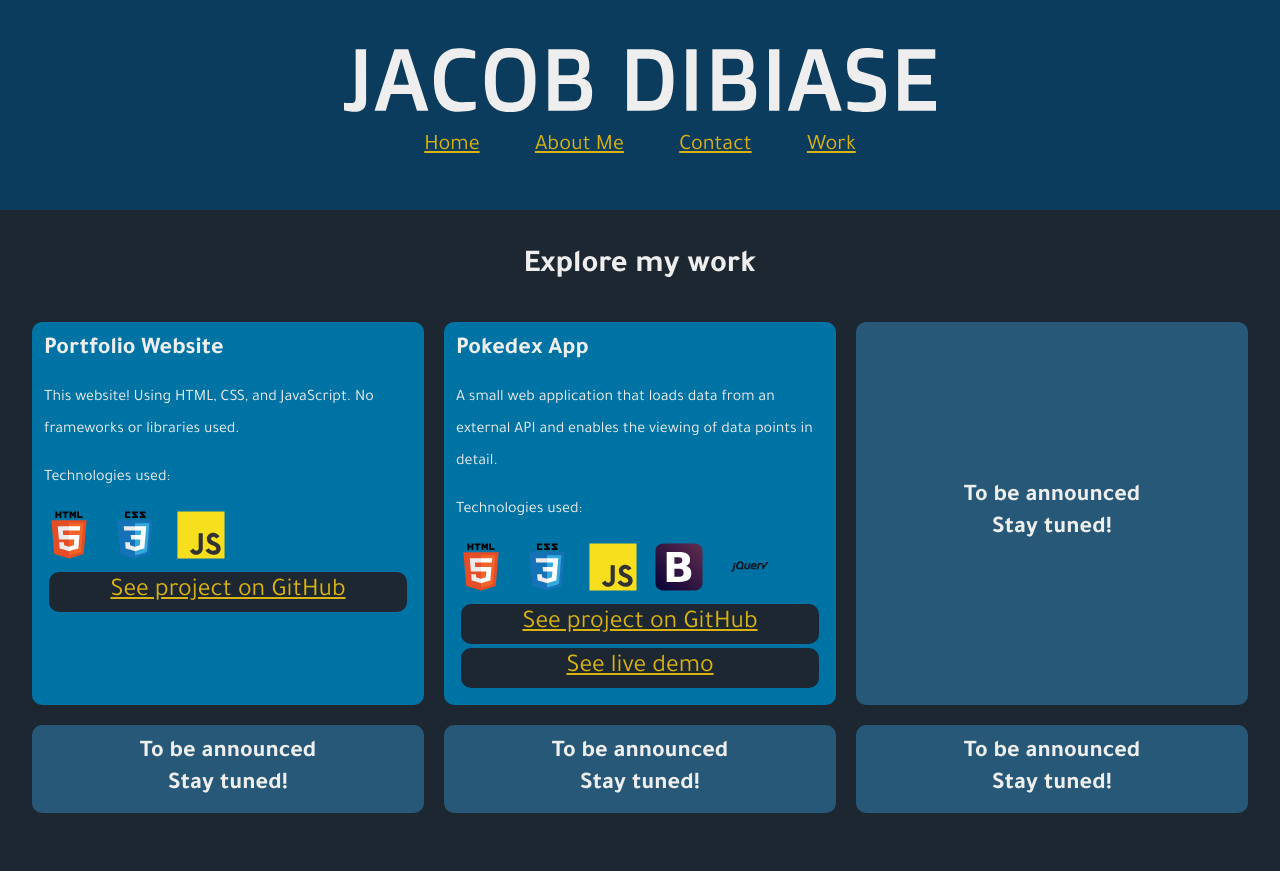
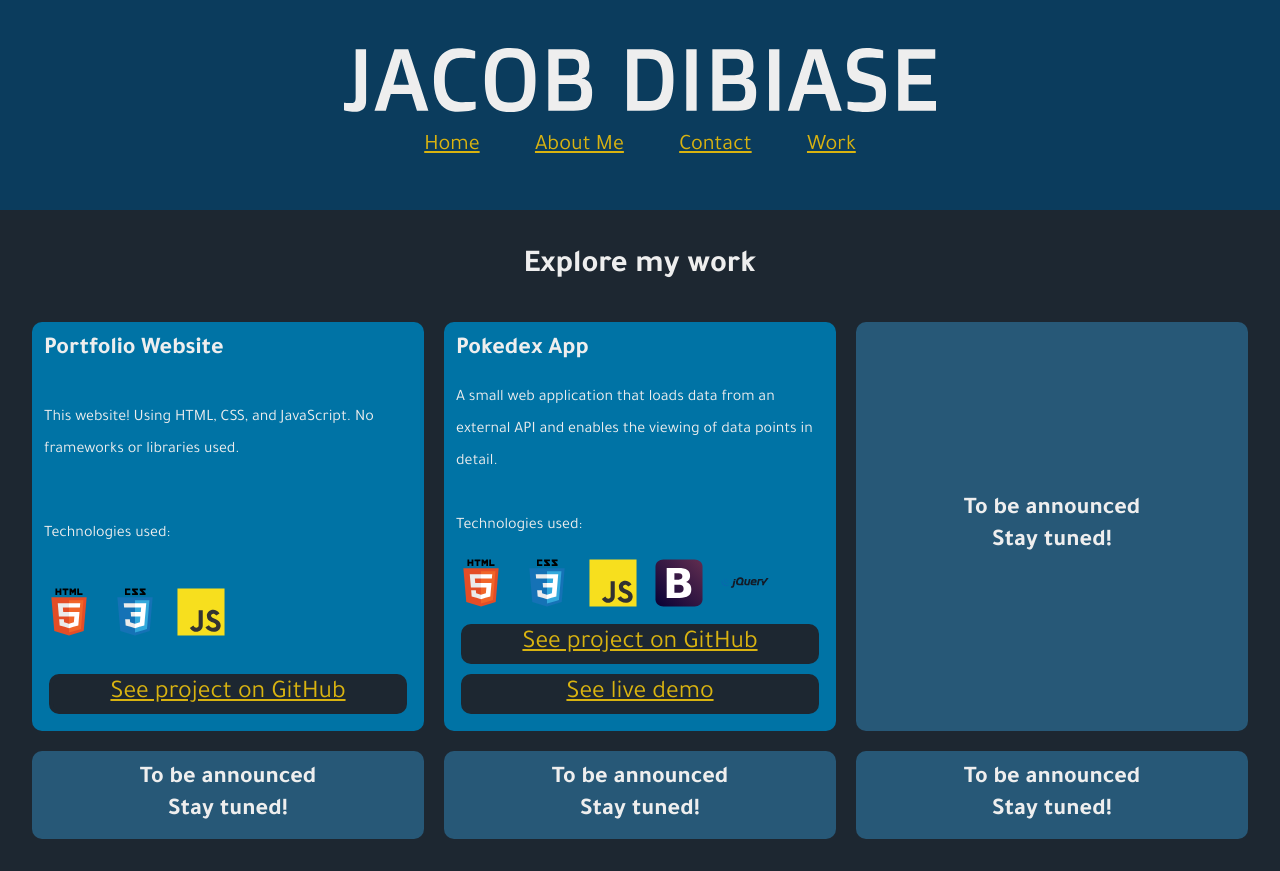
Before and after one commit to jdeebs/portfolio-website, a plain HTML site: page work.html in a window 1280 px wide. Before the commit the page ends 813 px from the top, so only its background shows below. Drawn offline with nearby package versions, Linux system fonts and the light colour scheme.

Commit message:
Add space between project list items and equal bottom margin for all html pages

```diff
--- a/css/styles.css
+++ b/css/styles.css
@@ -168,6 +168,7 @@ a:active {
   justify-content: center;
   align-items: center;
   gap: var(--space-md);
+  margin-bottom: var(--space-lg);
 }
 
 .page-header__container {
@@ -218,6 +219,7 @@ a:active {
   display: grid;
   grid-template-columns: 1fr 1fr 1fr;
   grid-gap: var(--space-md);
+  margin-bottom: var(--space-lg);
 }
 
 .project-list__container {
@@ -227,6 +229,9 @@ a:active {
 }
 
 .project-list__item {
+  display: flex;
+  flex-direction: column;
+  justify-content: space-between;
   background-color: #0073a5;
   border-radius: var(--rounded-borders);
   padding: var(--space-sm);
@@ -249,7 +254,7 @@ a:active {
 .project-list__link {
   display: flex;
   justify-content: center;
-  align-items: center;
+  align-items: flex-end;
   background-color: #1d2731;
   border: calc(0.25 * var(--space-sm)) solid #1d2731;
   border-radius: var(--rounded-borders);
@@ -260,6 +265,7 @@ a:active {
 
 .technology__container {
   display: flex;
+  flex-wrap: wrap;
   align-items: flex-start;
   gap: 16px;
   margin-bottom: var(--space-sm);
@@ -478,6 +484,9 @@ tbody tr:nth-child(even) {
     margin-left: var(--space-sm);
     margin-right: var(--space-sm);
   }
+  .project-list__item {
+    max-width: 280px;
+  }
 }
 
 @media all and (min-width: 320px) and (max-width: 689px) {
```
